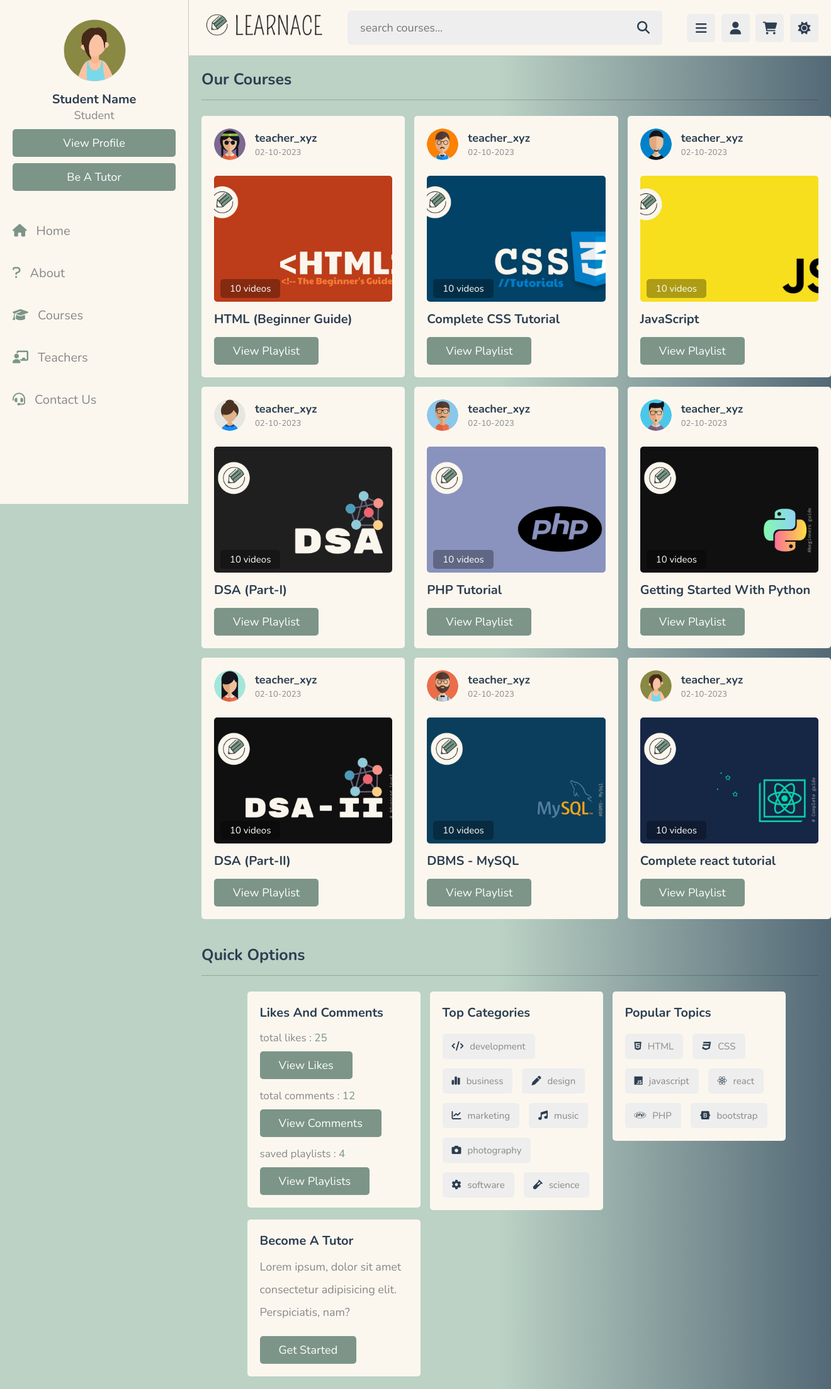
After one commit to sinhariti/LearnAce, a PHP site: page /home_old.html in a window 1320 px wide. The commit adds this page. Shown: the whole page at 63% size. Run offline with PHP 8.4, Linux system fonts and the light colour scheme; some libraries are stand-ins or nearby versions.

Commit message:
homepage update
made a scrolling webpage as home page and updated course description of html course

```diff
--- a/frontend/css/style.css
+++ b/frontend/css/style.css
@@ -339,6 +339,10 @@ section{
    gap:1.5rem;
    justify-content: center;
    align-items: flex-start;
+}
+
+.box-container {
+   width: 1000px;
 }
 
 .home-grid .box-container .box{
--- /dev/null
+++ b/frontend/home_old.html
@@ -0,0 +1,299 @@
+<!DOCTYPE html>
+<html lang="en">
+<head>
+   <meta charset="UTF-8">
+   <meta http-equiv="X-UA-Compatible" content="IE=edge">
+   <meta name="viewport" content="width=device-width, initial-scale=1.0">
+   <title>home</title>
+
+   <!-- font awesome cdn link  -->
+   <link rel="stylesheet" href="https://cdnjs.cloudflare.com/ajax/libs/font-awesome/6.1.2/css/all.min.css">
+
+   <!-- custom css file link  -->
+   <link rel="stylesheet" href="css/style.css">
+
+</head>
+<body>
+
+<header class="header">
+
+   <section class="flex">
+
+      <a href="home.html" class="logo"> <img src="images/logo-png.png" alt="logo-png" class="img_logo" width="200px"></a>
+
+      <form action="search.html" method="post" class="search-form">
+         <input type="text" name="search_box" required placeholder="search courses..." maxlength="100">
+         <button type="submit" class="fas fa-search"></button>
+      </form>
+
+      <div class="icons">
+         <div id="menu-btn" class="fas fa-bars"></div>
+         <div id="search-btn" class="fas fa-search"></div>
+         <div id="user-btn" class="fas fa-user"></div>
+         <div id="user-btn" class="fas fa-cart-shopping"></div>
+         <div id="toggle-btn" class="fas fa-sun"></div>
+      </div>
+
+      <div class="profile">
+         <img src="images/pic-1.jpg" class="image" alt="">
+         <h3 class="name">Student Name</h3>
+         <p class="role">Student</p>
+         <a href="profile.html" class="btn">view profile</a>
+         <div class="flex-btn">
+            <a href="login.html" class="option-btn">login</a>
+            <a href="register.html" class="option-btn">register</a>
+         </div>
+      </div>
+
+   </section>
+
+</header>
+
+<div class="side-bar">
+
+   <div id="close-btn">
+      <i class="fas fa-times"></i>
+   </div>
+
+   <div class="profile">
+      <img src="images/pic-1.jpg" class="image" alt="">
+      <h3 class="name">Student Name</h3>
+      <p class="role">Student</p>
+      <a href="profile.html" class="btn">View Profile</a>
+      <a href="#" class="btn">Be a Tutor</a>
+      <!-- href = #t -->
+   </div>
+
+   <nav class="navbar">
+      <a href="home.html"><i class="fas fa-home"></i><span>Home</span></a>
+      <a href="about.html"><i class="fas fa-question"></i><span>About</span></a>
+      <a href="courses.html"><i class="fas fa-graduation-cap"></i><span>Courses</span></a>
+      <a href="#"><i class="fas fa-chalkboard-user"></i><span>Teachers</span></a>
+
+      <a href="contact.html"><i class="fas fa-headset"></i><span>Contact Us</span></a>
+   </nav>
+
+</div>
+
+
+<section class="courses">
+
+   <h1 class="heading">our courses</h1>
+
+   <div class="box-container">
+
+      <div class="box">
+         <div class="tutor">
+            <img src="images/pic-2.jpg" alt="">
+            <div class="info">
+               <h3>teacher_xyz</h3>
+               <span>02-10-2023</span>
+            </div>
+         </div>
+         <div class="thumb">
+            <img src="images/thumb-1.png" alt="">
+            <span>10 videos</span>
+         </div>
+         <h3 class="title">HTML (Beginner Guide)</h3>
+         <a href="playlist.html" class="inline-btn">view playlist</a>
+      </div>
+
+      <div class="box">
+         <div class="tutor">
+            <img src="images/pic-3.jpg" alt="">
+            <div class="info">
+               <h3>teacher_xyz</h3>
+               <span>02-10-2023</span>
+            </div>
+         </div>
+         <div class="thumb">
+            <img src="images/thumb-2.png" alt="">
+            <span>10 videos</span>
+         </div>
+         <h3 class="title">Complete CSS Tutorial</h3>
+         <a href="playlist.html" class="inline-btn">view playlist</a>
+      </div>
+
+      <div class="box">
+         <div class="tutor">
+            <img src="images/pic-4.jpg" alt="">
+            <div class="info">
+               <h3>teacher_xyz</h3>
+               <span>02-10-2023</span>
+            </div>
+         </div>
+         <div class="thumb">
+            <img src="images/thumb-3.png" alt="">
+            <span>10 videos</span>
+         </div>
+         <h3 class="title">JavaScript</h3>
+         <a href="playlist.html" class="inline-btn">view playlist</a>
+      </div>
+
+      <div class="box">
+         <div class="tutor">
+            <img src="images/pic-5.jpg" alt="">
+            <div class="info">
+               <h3>teacher_xyz</h3>
+               <span>02-10-2023</span>
+            </div>
+         </div>
+         <div class="thumb">
+            <img src="images/thumb-4.png" alt="">
+            <span>10 videos</span>
+         </div>
+         <h3 class="title">DSA (Part-I)</h3>
+         <a href="playlist.html" class="inline-btn">view playlist</a>
+      </div>
+
+      <div class="box">
+         <div class="tutor">
+            <img src="images/pic-8.jpg" alt="">
+            <div class="info">
+               <h3>teacher_xyz</h3>
+               <span>02-10-2023</span>
+            </div>
+         </div>
+         <div class="thumb">
+            <img src="images/thumb-7.png" alt="">
+            <span>10 videos</span>
+         </div>
+         <h3 class="title">PHP Tutorial</h3>
+         <a href="playlist.html" class="inline-btn">view playlist</a>
+      </div>
+
+
+      <div class="box">
+         <div class="tutor">
+            <img src="images/pic-6.jpg" alt="">
+            <div class="info">
+               <h3>teacher_xyz</h3>
+               <span>02-10-2023</span>
+            </div>
+         </div>
+         <div class="thumb">
+            <img src="images/thumb-5.png" alt="">
+            <span>10 videos</span>
+         </div>
+         <h3 class="title">Getting Started With Python</h3>
+         <a href="playlist.html" class="inline-btn">view playlist</a>
+      </div>
+
+      <div class="box">
+         <div class="tutor">
+            <img src="images/pic-7.jpg" alt="">
+            <div class="info">
+               <h3>teacher_xyz</h3>
+               <span>02-10-2023</span>
+            </div>
+         </div>
+         <div class="thumb">
+            <img src="images/thumb-6.png" alt="">
+            <span>10 videos</span>
+         </div>
+         <h3 class="title">DSA (Part-II)</h3>
+         <a href="playlist.html" class="inline-btn">view playlist</a>
+      </div>
+
+      <div class="box">
+         <div class="tutor">
+            <img src="images/pic-9.jpg" alt="">
+            <div class="info">
+               <h3>teacher_xyz</h3>
+               <span>02-10-2023</span>
+            </div>
+         </div>
+         <div class="thumb">
+            <img src="images/thumb-8.png" alt="">
+            <span>10 videos</span>
+         </div>
+         <h3 class="title">DBMS - MySQL</h3>
+         <a href="playlist.html" class="inline-btn">view playlist</a>
+      </div>
+
+      <div class="box">
+         <div class="tutor">
+            <img src="images/pic-1.jpg" alt="">
+            <div class="info">
+               <h3>teacher_xyz</h3>
+               <span>02-10-2023</span>
+            </div>
+         </div>
+         <div class="thumb">
+            <img src="images/thumb-9.png" alt="">
+            <span>10 videos</span>
+         </div>
+         <h3 class="title">Complete react tutorial</h3>
+         <a href="playlist.html" class="inline-btn">view playlist</a>
+      </div>
+
+   </div>
+
+</section>
+<section class="home-grid">
+
+   <h1 class="heading">quick options</h1>
+
+   <div class="box-container">
+
+      <div class="box">
+         <h3 class="title">likes and comments</h3>
+         <p class="likes">total likes : <span>25</span></p>
+         <a href="#" class="inline-btn">view likes</a>
+         <p class="likes">total comments : <span>12</span></p>
+         <a href="#" class="inline-btn">view comments</a>
+         <p class="likes">saved playlists : <span>4</span></p>
+         <a href="#" class="inline-btn">view playlists</a>
+      </div>
+
+      <div class="box">
+         <h3 class="title">top categories</h3>
+         <div class="flex">
+            <a href="#"><i class="fas fa-code"></i><span>development</span></a>
+            <a href="#"><i class="fas fa-chart-simple"></i><span>business</span></a>
+            <a href="#"><i class="fas fa-pen"></i><span>design</span></a>
+            <a href="#"><i class="fas fa-chart-line"></i><span>marketing</span></a>
+            <a href="#"><i class="fas fa-music"></i><span>music</span></a>
+            <a href="#"><i class="fas fa-camera"></i><span>photography</span></a>
+            <a href="#"><i class="fas fa-cog"></i><span>software</span></a>
+            <a href="#"><i class="fas fa-vial"></i><span>science</span></a>
+         </div>
+      </div>
+
+      <div class="box">
+         <h3 class="title">popular topics</h3>
+         <div class="flex">
+            <a href="#"><i class="fab fa-html5"></i><span>HTML</span></a>
+            <a href="#"><i class="fab fa-css3"></i><span>CSS</span></a>
+            <a href="#"><i class="fab fa-js"></i><span>javascript</span></a>
+            <a href="#"><i class="fab fa-react"></i><span>react</span></a>
+            <a href="#"><i class="fab fa-php"></i><span>PHP</span></a>
+            <a href="#"><i class="fab fa-bootstrap"></i><span>bootstrap</span></a>
+         </div>
+      </div>
+
+      <div class="box">
+         <h3 class="title">become a tutor</h3>
+         <p class="tutor">Lorem ipsum, dolor sit amet consectetur adipisicing elit. Perspiciatis, nam?</p>
+         <a href="#t" class="inline-btn">get started</a>
+      </div>
+
+   </div>
+
+</section>
+
+
+<!-- js file linking  -->
+<script src="js/script.js"></script>
+
+ <!-- Start of REVE Chat Script-->
+ <script type='text/javascript'>
+   window.$_REVECHAT_API || (function(d, w) { var r = $_REVECHAT_API = function(c) {r._.push(c);}; w.__revechat_account='8523945';w.__revechat_version=2;
+     r._= []; var rc = d.createElement('script'); rc.type = 'text/javascript'; rc.async = true; rc.setAttribute('charset', 'utf-8');
+     rc.src = ('https:' == document.location.protocol ? 'https://' : 'http://')+'static.revechat.com'+'/widget/scripts/new-livechat.js?'+new Date().getTime();
+     var s = d.getElementsByTagName('script')[0]; s.parentNode.insertBefore(rc, s);
+   })(document, window);
+  </script>
+  <!-- End of REVE Chat Script -->
+</body>
+</html>
--- a/frontend/playlist.html
+++ b/frontend/playlist.html
@@ -98,7 +98,7 @@
 
          <div class="details">
             <h3>Complete HTML tutorial</h3>
-            <p>Lorem ipsum dolor sit amet, consectetur adipisicing elit. Illum minus reiciendis, error sunt veritatis exercitationem deserunt velit doloribus itaque voluptate.</p>
+            <p>This is where it all begins! A hands-on introduction to all of the essential tools you'll need to build real, working websites. You'll learn what web developers actually do and the foundations you'll need for later courses</p>
             <a href="teacher_profile.html" class="inline-btn">view profile</a>
          </div>
       </div>
```
Also changed, not shown: other parts of frontend/css/style.css (+42 -0 lines), frontend/home.html (+27 -138 lines), frontend/images/lp1.png (added), frontend/images/lp2.png (added).
